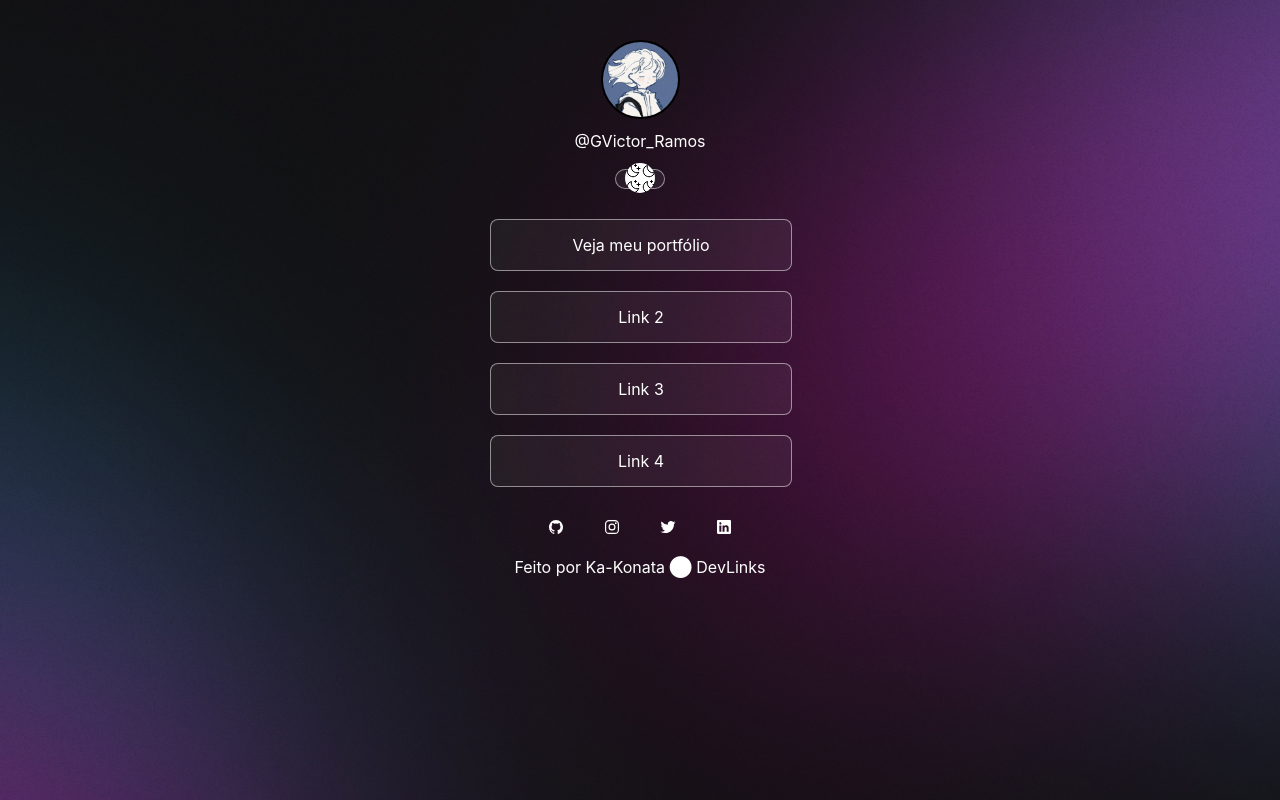
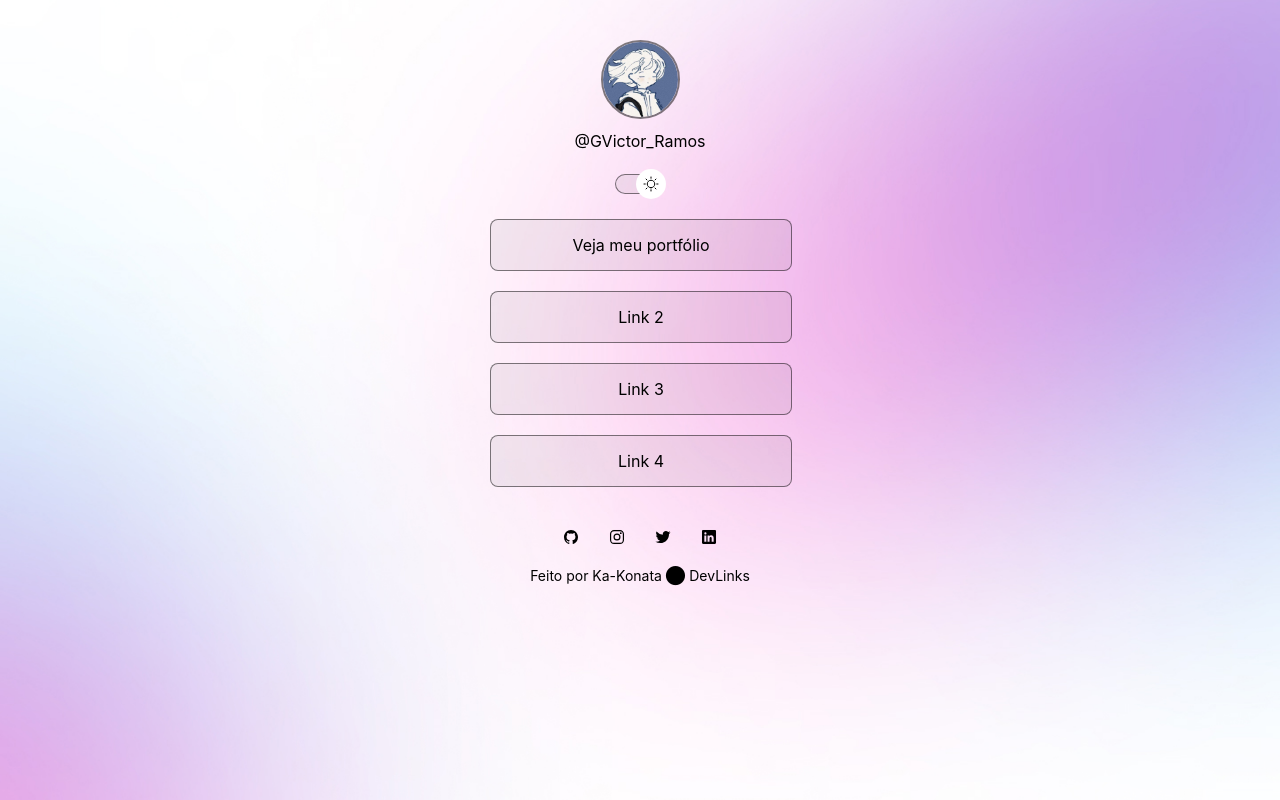
Before and after one commit to Ka-Konata/DevLinks, a plain HTML site: page index.html in a window 1280 px wide. Both pictures are taken after a click on the button 640 px from the left and 179 px from the top of the page. Drawn offline with nearby package versions, Linux system fonts and the light colour scheme; a web font is replaced by a local one.

Commit message:
finalized

```diff
--- a/geral.css
+++ b/geral.css
@@ -4,8 +4,8 @@
 }
 
 * {
-    margin: none;
-    padding: none;
+    margin: 0;
+    padding: 0;
     font-family: "Inter", Arial;
 
     --bg-desktop-url: url(source/bg-desktop.jpg);
@@ -14,7 +14,23 @@
     --div-bg-color: rgba(255, 255, 255, 0.05);
     --div-bg-color-hover: rgba(255, 255, 255, 0.1);
     --botao-dia-noite: white;
-    --botao-dia-noite-imt-url: url(source/MoonStars.svg);
+    --botao-dia-noite-img-url: url(source/MoonStars.svg);
+}
+
+
+.light-mode {
+    --bg-desktop-url: url(source/bg-desktop-light.jpg);
+    --border-color: rgba(0, 0, 0, 0.5);
+    --font-color: rgba(0, 0, 0);
+    --div-bg-color: rgba(0, 0, 0, 0.05);
+    --div-bg-color-hover: rgba(0, 0, 0, 0.1);
+    --botao-dia-noite: white;
+    --botao-dia-noite-img-url: url(source/Sun.svg);
+    color: var(--font-color);
+}
+
+section#botao-dia-noite button > span.light-mode {
+    left: 20%;
 }
 
 .margin-auto {
@@ -27,7 +43,8 @@
 }
 
 body {
-    background: var(--bg-desktop-url);
+    background: var(--bg-desktop-url) no-repeat top center/cover;
+    height: calc(100vh - 40px);
     color: white;
 }
 
@@ -56,7 +73,7 @@ section#nome-e-foto div {
 
 section#nome-e-foto img {
     width: 75px;
-    border: 2px solid black;
+    border: 2px solid var(--border-color);
     border-radius: 50px;
 }
 
@@ -72,19 +89,37 @@ section#botao-dia-noite button {
 
     height: 20px;
     width: 50px;
+    margin-top: 15px;
+    margin-bottom: 15px;
 }
 
-section#botao-dia-noite button span {
-    display: inline-block;
-    background-color: var(--botao-dia-noite);
-    background-image: var(--botao-dia-noite-imt-url);
+section#botao-dia-noite button > span {
+    display: flex;
+    justify-content: space-around;
+    align-items: center;
+    border-radius: 50px;
+    height: 50px;
+    width: 50px;
+
+    position: relative;
+    transform: translateY(0%);
+    bottom: 90%;
+    left: -20%;
+
+    transition: all 0.2s;
+}
+
+section#botao-dia-noite button > span:hover {
+    background: var(--div-bg-color-hover);
+}
+
+section#botao-dia-noite button > span > span {
+    display: flex;
+    background: var(--botao-dia-noite-img-url) var(--botao-dia-noite) no-repeat center;
     border-radius: 50px;
     height: 30px;
     width: 30px;
 
-    position: relative;
-    transform: translateY(0%);
-    bottom: 50%;
 }
 
 section#links div {
@@ -105,7 +140,7 @@ section#links a {
     color: var(--font-color);
     background-color: var(--div-bg-color);
     border: 1px solid var(--border-color);
-    margin: 10px 0;
+    margin-bottom: 20px;
     border-radius: 8px;
     text-decoration: none;
     transition: all 0.4s;
@@ -128,7 +163,7 @@ section#redes-sociais div a {
 
     /* border: 1px solid green; */
     border-radius: 50px;
-    margin: 0 8px;
+    margin: 0 3px;
     width: 40px;
     height: 40px;
     transition: all 0.5s;
@@ -146,3 +181,28 @@ section#redes-sociais div a ion-icon {
     color: var(--font-color);
     display: inline-block;
 }
+
+section#rodape p {
+    font-size: 14px;
+}
+
+@media screen and (max-width: 700px) {
+    * {
+        --bg-desktop-url: url(source/bg-mobile.jpg);
+    }
+
+    .light-mode {
+        --bg-desktop-url: url(source/bg-mobile-light.jpg);
+    }
+}
+
+@media screen and (max-width: 350px) {
+    main {
+        width: 100vw;
+        align-items: center;
+    }
+
+    section {
+        width: 90%;
+    }
+}
--- a/geral.js
+++ b/geral.js
@@ -0,0 +1,24 @@
+const classLightMode = "light-mode"
+const classAffected = "affected-by-theme-mode"
+
+const botaoBoaNoite = document.getElementById("botao-dia-noite-button")
+const elementsAffecteds = document.getElementsByClassName("affected-by-theme-mode")
+
+// Changing the theme when clicking on the button
+botaoBoaNoite.onclick = () => {
+    const classList = botaoBoaNoite.children[0].classList
+
+    if (!classList.contains(classLightMode)) {
+        classList.add(classLightMode)
+
+        for (let i=0; i<elementsAffecteds.length; i++)  {
+            elementsAffecteds[i].classList.add(classLightMode)
+        }
+    } else {
+        classList.remove(classLightMode)
+
+        for (let i=0; i<elementsAffecteds.length; i++) {
+            elementsAffecteds[i].classList.remove(classLightMode)
+        }
+    }
+}
--- a/index.html
+++ b/index.html
@@ -6,40 +6,42 @@
     <title>DevLinks</title>
     <link rel="stylesheet" href="geral.css">
 </head>
-<body>
+<body class="affected-by-theme-mode">
     <main>
         <!-- Nome e Foto -->
         <section id="nome-e-foto">
             <div>
-                <img src="source/pfp.jpeg" alt="Foto de Perfil">
+                <img src="source/pfp.jpeg" alt="Foto de Perfil" class="affected-by-theme-mode">
                 <p>@GVictor_Ramos</p>
             </div>
         </section>
 
         <!-- Botão dia/noite -->
         <section id="botao-dia-noite">
-            <button class="margin-auto" type="button">
-                <span></span>
+            <button class="margin-auto affected-by-theme-mode" type="button" id="botao-dia-noite-button">
+                <span>
+                    <span class="affected-by-theme-mode"></span>
+                </span>
             </button>
         </section>
 
         <!-- Links externos -->
         <section id="links">
             <div class="margin-auto">
-                <a href="https://ka-konata.github.io" target="_blank">Veja meu portfólio</a>
-                <a href="#" target="_blank">Link 2</a>
-                <a href="#" target="_blank">Link 3</a>
-                <a href="#" target="_blank">Link 4</a>
+                <a href="https://ka-konata.github.io" target="_blank" class="affected-by-theme-mode">Veja meu portfólio</a>
+                <a href="#" target="_blank" class="affected-by-theme-mode">Link 2</a>
+                <a href="#" target="_blank" class="affected-by-theme-mode">Link 3</a>
+                <a href="#" target="_blank" class="affected-by-theme-mode">Link 4</a>
             </div>
         </section>
 
         <!-- Redes sociais -->
         <section id="redes-sociais">
             <div class="margin-auto no-top-bottom-margin">
-                <a href="https://github.com/Ka-Konata" target="_blank"><ion-icon name="logo-github"></ion-icon></a>
-                <a href="https://www.instagram.com/http_knata/" target="_blank"><ion-icon name="logo-instagram"></ion-icon></a>
-                <a href="https://twitter.com/GVictor_Ramos" target="_blank"><ion-icon name="logo-twitter"></ion-icon></a>
-                <a href="https://www.linkedin.com/in/victor-grf/" target="_blank"><ion-icon name="logo-linkedin"></ion-icon></a>
+                <a href="https://github.com/Ka-Konata" target="_blank" class="affected-by-theme-mode"><ion-icon name="logo-github" class="affected-by-theme-mode"></ion-icon></a>
+                <a href="https://www.instagram.com/http_knata/" target="_blank" class="affected-by-theme-mode"><ion-icon name="logo-instagram" class="affected-by-theme-mode"></ion-icon></a>
+                <a href="https://twitter.com/GVictor_Ramos" target="_blank" class="affected-by-theme-mode"><ion-icon name="logo-twitter" class="affected-by-theme-mode"></ion-icon></a>
+                <a href="https://www.linkedin.com/in/victor-grf/" target="_blank" class="affected-by-theme-mode"><ion-icon name="logo-linkedin" class="affected-by-theme-mode"></ion-icon></a>
             </div>
         </section>
 
```
